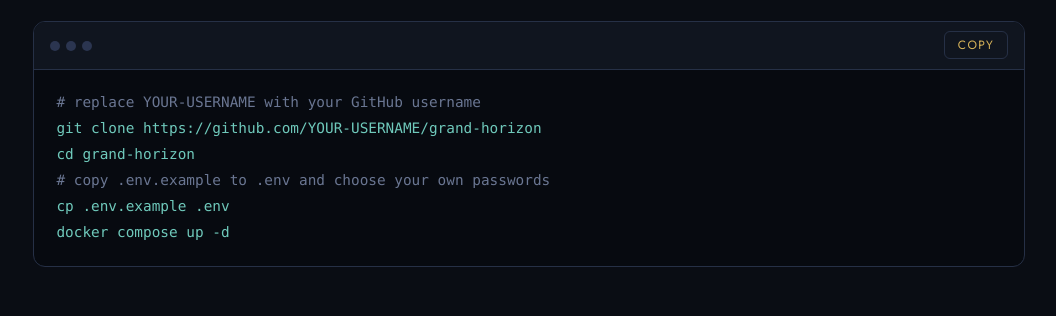
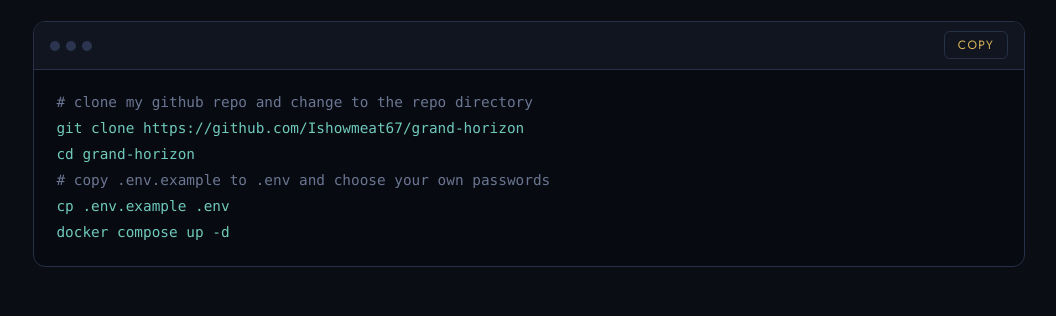
Before and after one commit to Ishowmeat67/my-grand-horizon-labs, a plain HTML site: page docs/index.html in a window 1280 px wide. Shown: the part 2426-2742 px from the top of the page, without its empty margins (111-1167 px from the left). Drawn offline with nearby package versions, Linux system fonts and the light colour scheme.

Commit message:
Update GitHub clone command in index.html

```diff
--- a/docs/index.html
+++ b/docs/index.html
@@ -229,8 +229,8 @@
           <div class="dots"><span></span><span></span><span></span></div>
           <button type="button" id="copy">Copy</button>
         </div>
-<pre id="cmds"><span class="c"># replace YOUR-USERNAME with your GitHub username</span>
-git clone https://github.com/YOUR-USERNAME/grand-horizon
+<pre id="cmds"><span class="c"># clone my github repo and change to the repo directory</span>
+git clone https://github.com/Ishowmeat67/grand-horizon
 cd grand-horizon
 <span class="c"># copy .env.example to .env and choose your own passwords</span>
 cp .env.example .env
```
